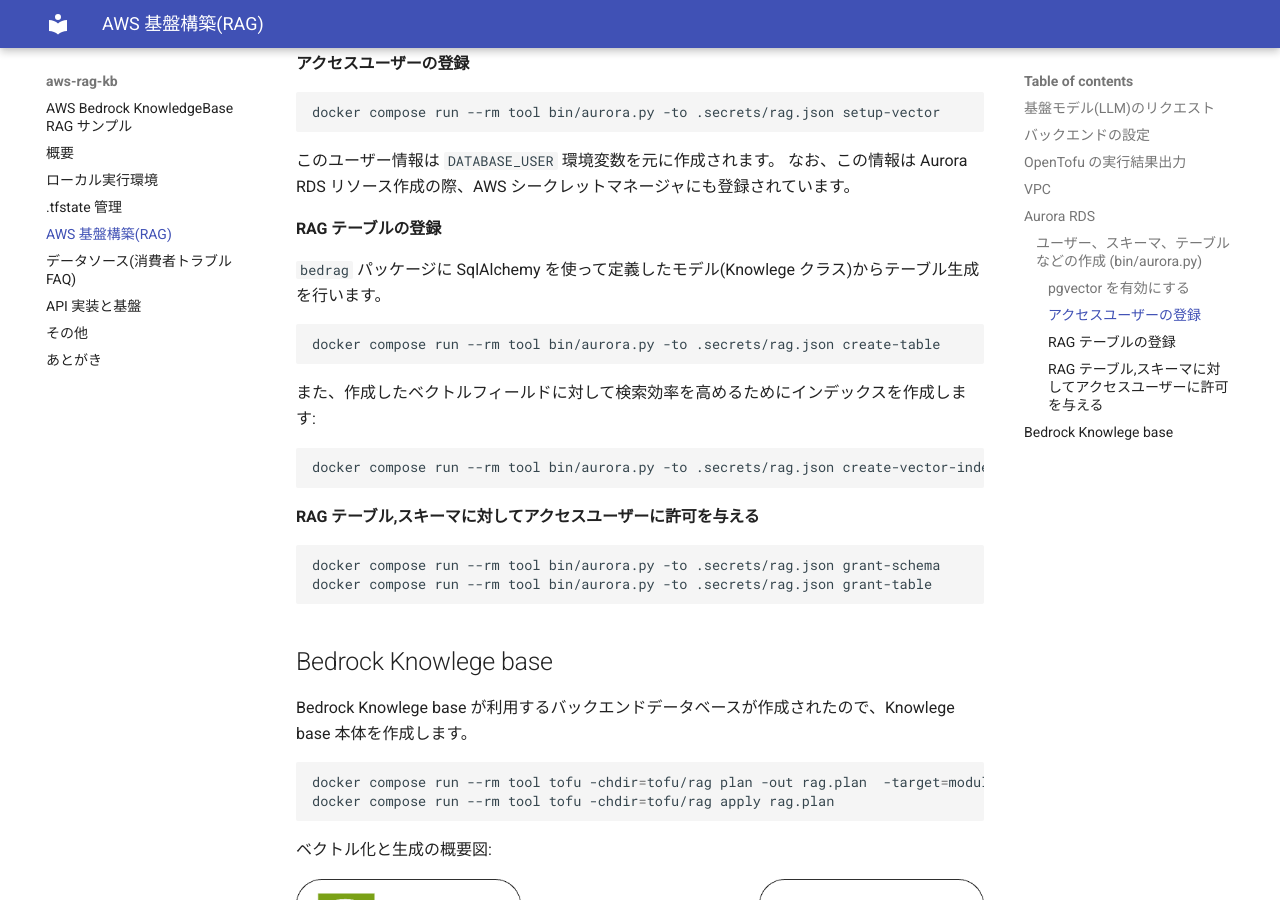
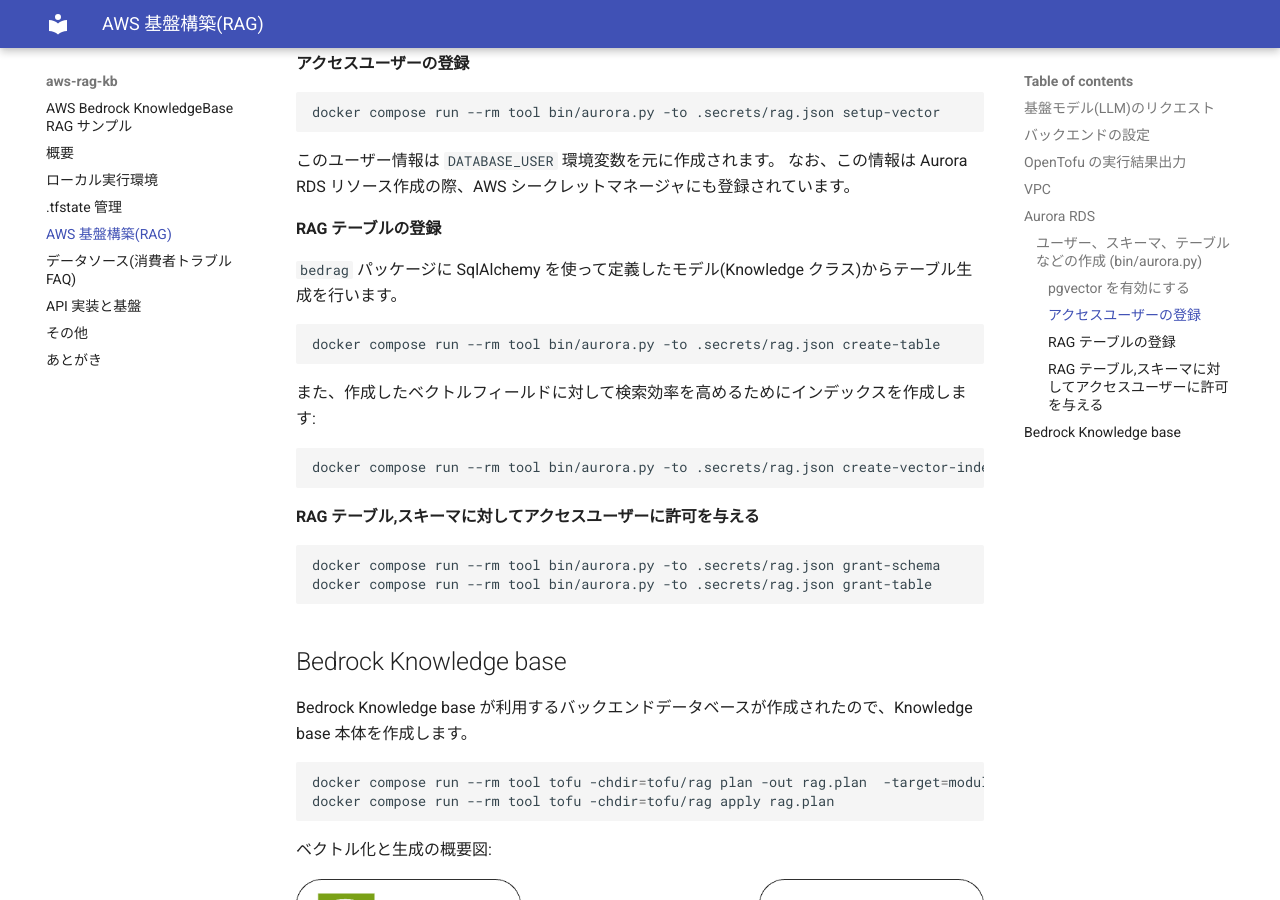
Before and after one commit to spin-dd/aws-rag-kb, an MkDocs documentation site: the page built from docs/04.aws_rag.md, in a window 1280 px wide and 900 px high, scrolled down 3109 px. Built offline with MkDocs 1.6.1 and Material for MkDocs 9.7.7, drawn with Linux system fonts in a browser that asks for light colours.

Commit message:
Knowlege -> Knowledge

````diff
--- a/docs/03.aws_state.md
+++ b/docs/03.aws_state.md
@@ -70,7 +70,7 @@
 | vpc          | VPC(RDS のネットワークなどの定義する) |
 | aurora       | RDS で　 PostgreSQL を構築            |
 | ecr          | Docker イメージを管理                 |
-| bedrock      | Bedrock Knowlege Base 関連を構築      |
+| bedrock      | Bedrock Knowledge Base 関連を構築     |
 | apigw        | Web API インターフェースと処理の実装  |
 | tools        | `saving`で使うツールセット            |
 | saving       | Auroro を夜間停止                     |
@@ -100,4 +100,4 @@
 
 ## リージョン `us-west-2`
 
-本サンプルでは [Anthropic Claude 3 Sonnet](https://www.anthropic.com/news/claude-3-5-sonnet) で Knowlege base を動作させたいので、 `us-west-2` で全てのリソースを作っています。
+本サンプルでは [Anthropic Claude 3 Sonnet](https://www.anthropic.com/news/claude-3-5-sonnet) で Knowledge base を動作させたいので、 `us-west-2` で全てのリソースを作っています。
--- a/docs/04.aws_rag.md
+++ b/docs/04.aws_rag.md
@@ -99,7 +99,7 @@
 
 #### RAG テーブルの登録
 
-`bedrag` パッケージに SqlAlchemy を使って定義したモデル(Knowlege クラス)からテーブル生成を行います。
+`bedrag` パッケージに SqlAlchemy を使って定義したモデル(Knowledge クラス)からテーブル生成を行います。
 
 ```bash
 docker compose run --rm tool bin/aurora.py -to .secrets/rag.json create-table
@@ -118,9 +118,9 @@
 docker compose run --rm tool bin/aurora.py -to .secrets/rag.json grant-table
 ```
 
-## Bedrock Knowlege base
+## Bedrock Knowledge base
 
-Bedrock Knowlege base が利用するバックエンドデータベースが作成されたので、Knowlege base 本体を作成します。
+Bedrock Knowledge base が利用するバックエンドデータベースが作成されたので、Knowledge base 本体を作成します。
 
 ```bash
 docker compose run --rm tool tofu -chdir=tofu/rag plan -out rag.plan  -target=module.bedrock
--- a/docs/05.datasource.md
+++ b/docs/05.datasource.md
@@ -1,6 +1,6 @@
 # データソース(消費者トラブル FAQ)
 
-Bedrock Knowlege Base が作成されたので、データを登録する例を紹介します。
+Bedrock Knowledge Base が作成されたので、データを登録する例を紹介します。
 本サンプルでは 「国民生活センター」の 「消費者トラブル FAQ」 (https://www.faq.kokusen.go.jp/)をヘルプデスクデータとして動作させてみます。
 
 ## scrapy で国民生活センターの 消費者トラブル FAQ を取り込む
--- a/docs/06.aws_api.md
+++ b/docs/06.aws_api.md
@@ -97,7 +97,7 @@
 
 | 環境変数             | 内容                                                                                                     |
 | -------------------- | -------------------------------------------------------------------------------------------------------- |
-| BEDROCK_KB_ID        | Bedrock Knowlege base ID (OpenTofu が自動的に設定します)                                                 |
+| BEDROCK_KB_ID        | Bedrock Knowledge base ID (OpenTofu が自動的に設定します)                                                |
 | BEDROCK_LLM_MODEL_ID | 生成 API でモデル ID( Claude 3 Sonnet の場合は `anthropic.claude-3-sonnet-20240229-v1:0"`)               |
 | LANGCHAIN_TRACING_V2 | [LangChain Tracing](https://docs.smith.langchain.com/old/tracing/quick_start) (`true` など)              |
 | LANGCHAIN_API_KEY    | [LangSmith](https://www.langchain.com/langsmith)のアクセスキー                                           |
````
Also changed, not shown: scraper/README.md (+1 -1 lines).
